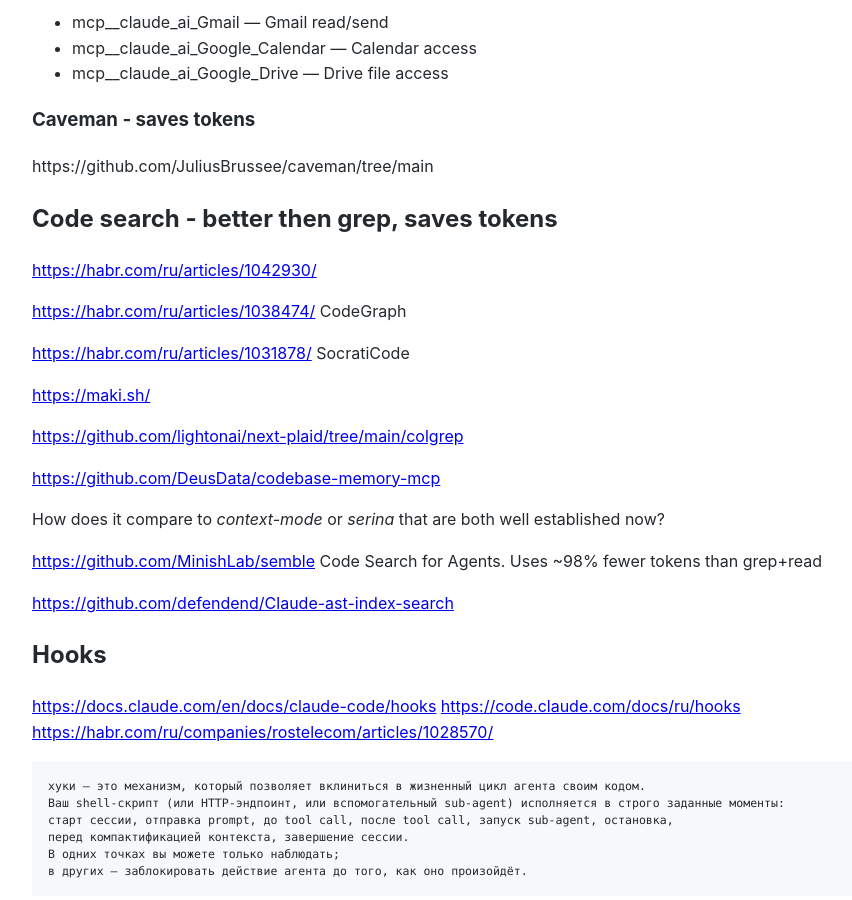
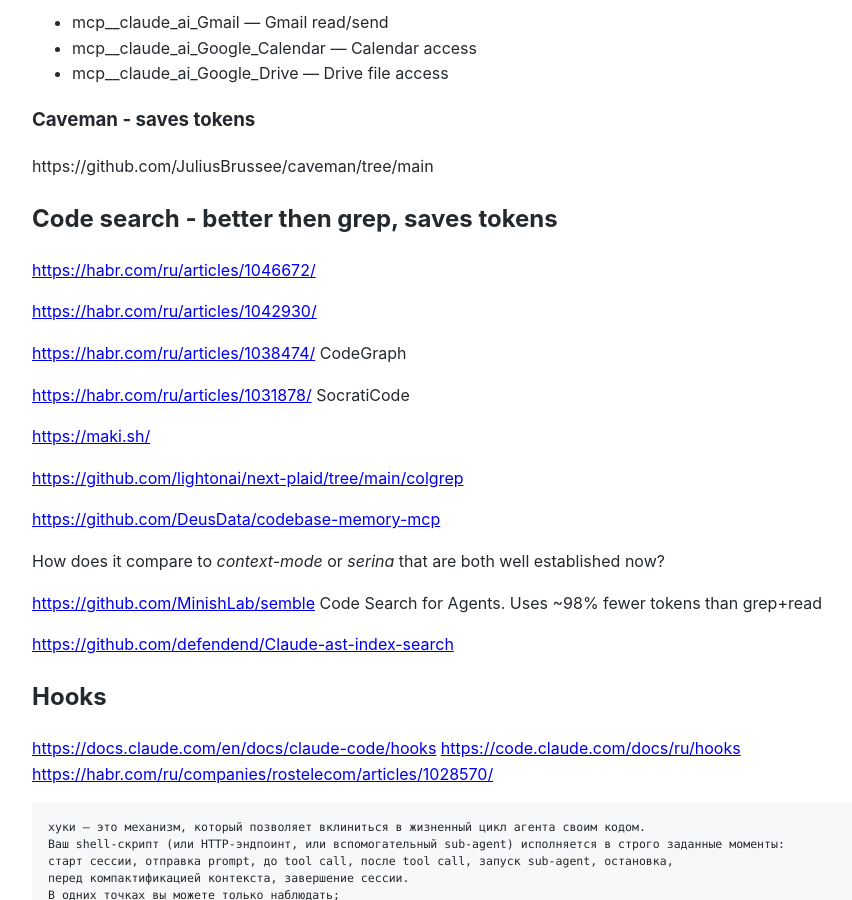
Before and after one commit to Michael-Lubinsky/michael-lubinsky.github.com, a Jekyll site: the page built from ml/agent.md, in a window 1280 px wide and 900 px high, scrolled down 1947 px. Shown: the whole window, without its empty margins (158-1010 px from the left). Built offline with Jekyll 4.4.1, drawn with Linux system fonts in a browser that asks for light colours; our own code applies the rules of GitHub Pages for plain Markdown files.

Commit message:
Update agent.md

```diff
--- a/ml/agent.md
+++ b/ml/agent.md
@@ -103,6 +103,8 @@
  https://github.com/JuliusBrussee/caveman/tree/main
 
 ## Code search - better then grep, saves tokens
+
+<https://habr.com/ru/articles/1046672/>
 
 <https://habr.com/ru/articles/1042930/>
 
```
